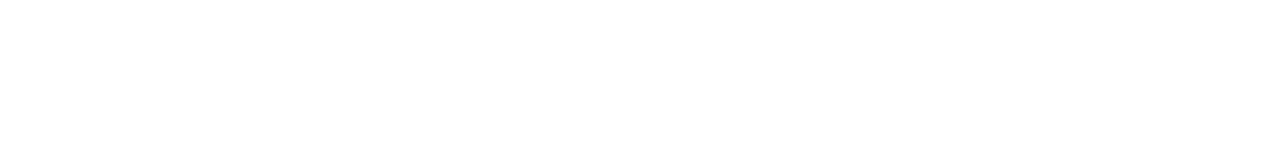
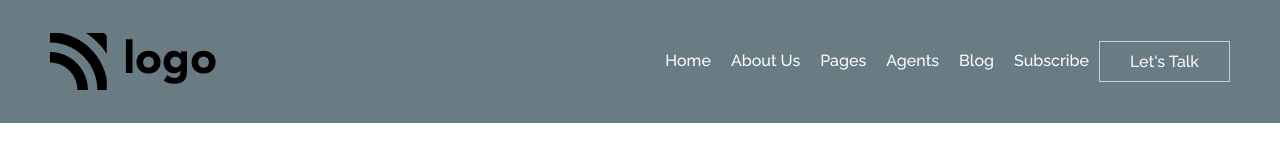
Before and after one commit to git-baahubali/project-12, a plain HTML site: page index.html in a window 1280 px wide. Drawn offline with Linux system fonts and the light colour scheme.

Commit message:
navbar complete

```diff
--- a/index.html
+++ b/index.html
@@ -8,6 +8,21 @@
     <title>Document</title>
 </head>
 <body>
-
+<div class="above-body">
+    <div class="grey-box">
+        <nav>
+            <img src="Assets/LOGO.jpeg" alt="LOGO" class="LOGO">
+            <ul class="nav-links">
+                <li class="link">Home</li>
+                <li class="link">About Us</li>
+                <li class="link">Pages</li>
+                <li class="link">Agents</li>
+                <li class="link">Blog</li>
+                <li class="link">Subscribe</li>
+                <li class="link button">Let's Talk</li>
+            </ul>
+        </nav>
+    </div>
+</div>
 </body>
 </html>
--- a/style.css
+++ b/style.css
@@ -0,0 +1,47 @@
+/*font-name:  Raleway   */
+@import url('https://fonts.googleapis.com/css2?family=Raleway:wght@500&display=swap');
+
+body{
+    margin: 0;
+    padding: 0;
+}
+.above-body{
+    /* padding: 50px 100px; */
+    background-image: linear-gradient(45deg, rgb(215, 248, 187),rgb(188, 236, 244));
+}
+
+.grey-box{
+    background-color: #697c83;
+    padding: 25px 50px ;
+}
+
+nav{
+    display: flex;
+    justify-content: space-between;
+    align-items: center;
+
+}
+.nav-link{
+    color: white;
+    padding: 100px 0px;
+}
+
+.nav-links{
+    list-style: none;
+    display: flex;
+
+
+}
+
+.link{
+    padding:  10px;
+    color: white;
+    font-family: Raleway , serif;
+
+}
+
+.button{
+    border: 1px solid rgb(206, 205, 205);
+    padding: 10px 30px ;
+
+}
```
Also changed, not shown: Assets/LOGO.jpeg (added), 1 other file.
